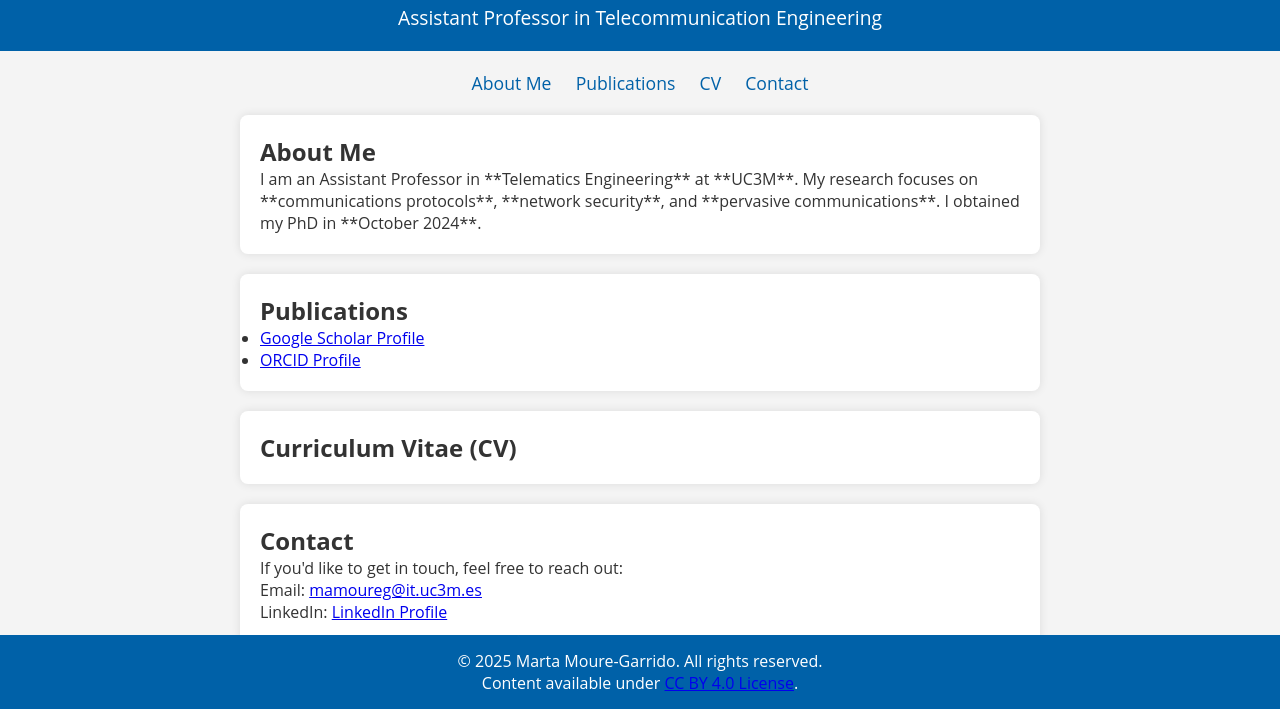
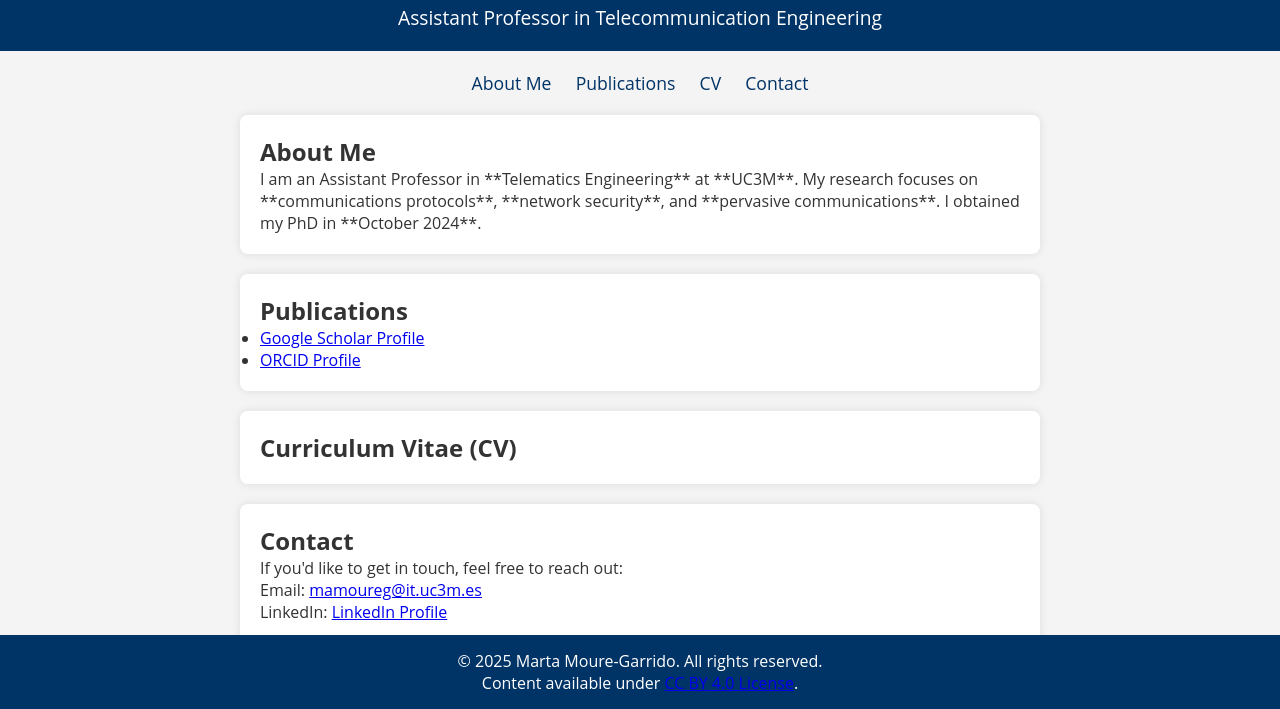
Before and after one commit to mmouregarrido/mmouregarrido.github.io, a plain HTML site: page index.html in a window 1280 px wide. Shown: the part 91-800 px from the top of the page. Drawn offline with Linux system fonts and the light colour scheme.

Commit message:
Update styles.css

```diff
--- a/styles.css
+++ b/styles.css
@@ -2,7 +2,7 @@
 
 /* Set the UC3M blue color */
 :root {
-    --uc3m-blue: #0061A8;
+    --uc3m-blue: #003366;
 }
 
 /* Basic reset */
```
